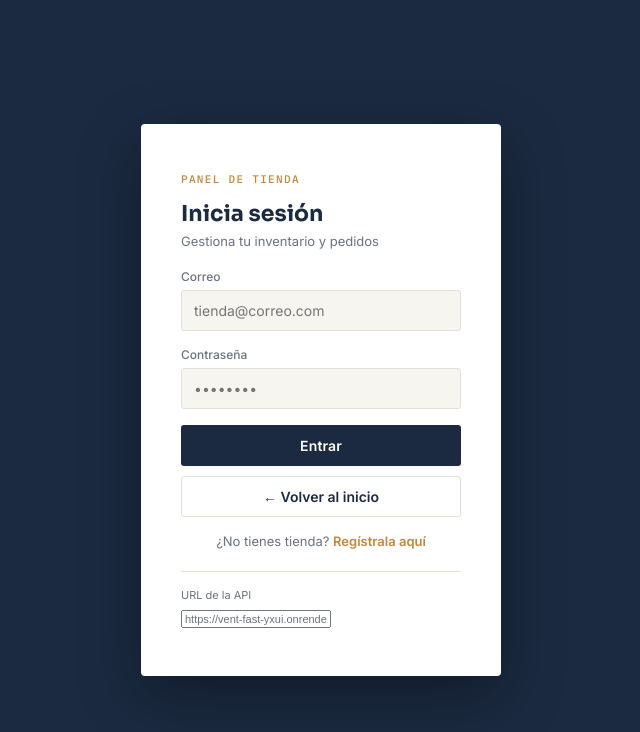
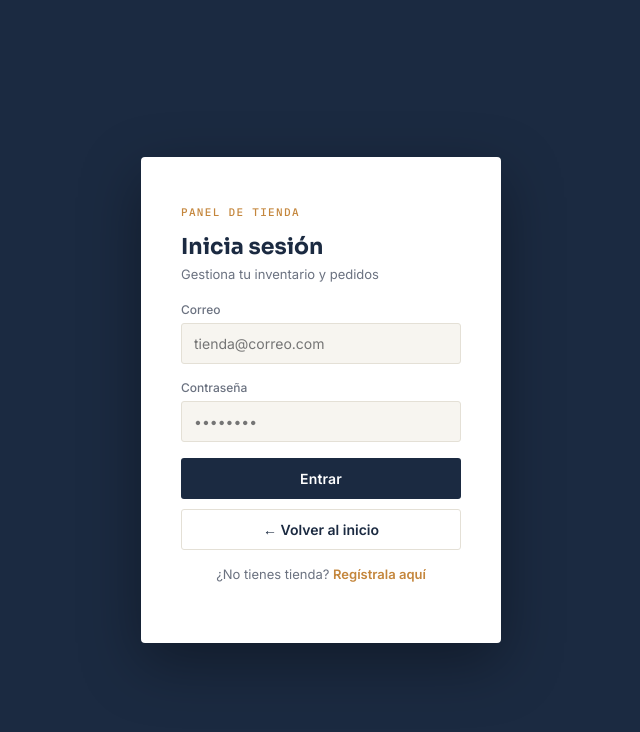
Before and after one commit to Rafael-991017/-inventario-multicuenta, a website: page panel-tienda/index.html in a window 1280 px wide. Shown: the whole page, without its empty margins (319-959 px from the left). Drawn offline with Linux system fonts and the light colour scheme.

Commit message:
Ocultar campo URL de la API en tienda

```diff
--- a/panel-tienda/index.html
+++ b/panel-tienda/index.html
@@ -145,11 +145,6 @@
 
     <p class="error-msg" id="error-msg"></p>
     <p class="toggle-mode" id="toggle-text">¿No tienes tienda? <a onclick="toggleMode()">Regístrala aquí</a></p>
-
-    <div class="api-config">
-      <label style="font-size:11px;color:var(--muted);display:block;margin-bottom:5px;">URL de la API</label>
-      <input type="text" id="api-url" value="https://vent-fast-yxui.onrender.com">
-    </div>
   </div>
 </div>
 
@@ -280,7 +275,7 @@
 </div>
 
 <script>
-let API_URL = document.getElementById('api-url').value;
+const API_URL = 'https://vent-fast-yxui.onrender.com';
 let TOKEN = null;
 let STORE = null;
 let selectedProductId = null;
@@ -305,7 +300,6 @@ function showError(msg){
 }
 
 async function register(){
-  API_URL = document.getElementById('api-url').value;
   const body = {
     name: document.getElementById('reg-name').value,
     email: document.getElementById('reg-email').value,
@@ -326,7 +320,6 @@ async function register(){
 }
 
 async function login(){
-  API_URL = document.getElementById('api-url').value;
   const email = document.getElementById('login-email').value;
   const password = document.getElementById('login-password').value;
   await doLogin(email, password);
```
